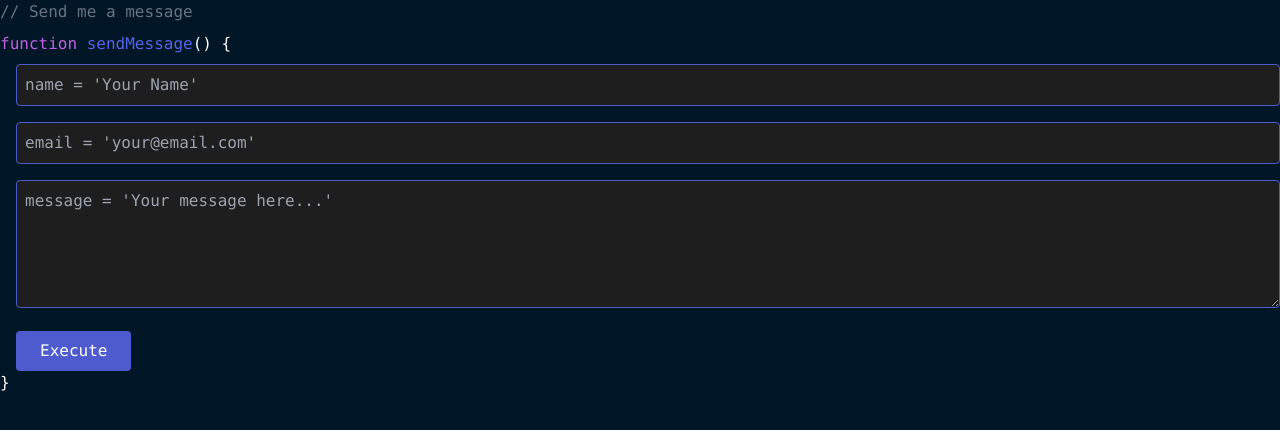
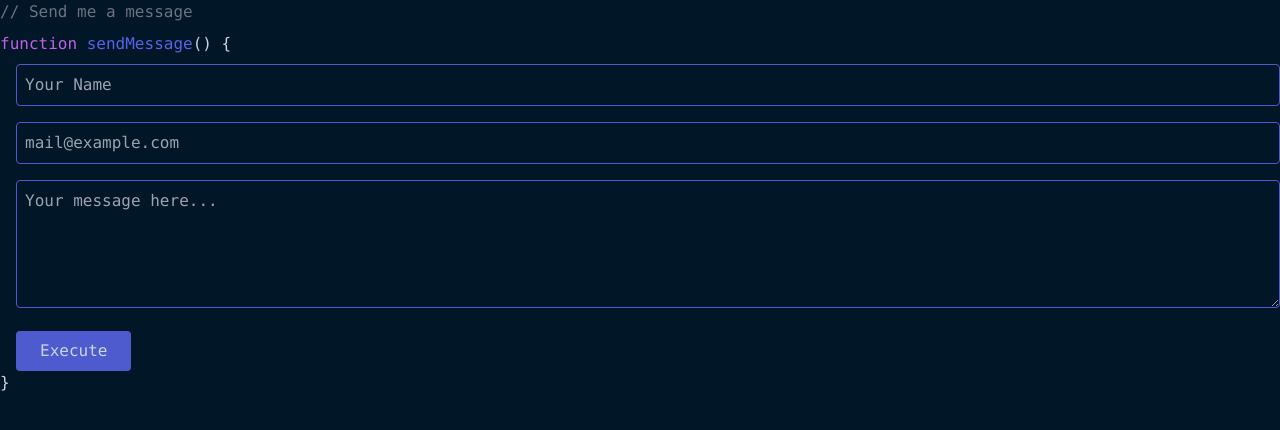
Before and after one commit to Kylendu/coba, a Next.js app: page /components/fragments/contact/contactForm in a window 1280 px wide. Shown: the top 430 px of the page. Built offline with nearby package versions, Linux system fonts and the light colour scheme.

Commit message:
modified contact

```diff
--- a/src/pages/components/fragments/contact/contactForm.jsx
+++ b/src/pages/components/fragments/contact/contactForm.jsx
@@ -5,31 +5,37 @@ const ContactForm = ({ onSubmit }) => {
       <div className="text-[#4D5BCE]">
         <span className="text-[#c161e4]">function </span>
         <span className="text-[#5565E8]">sendMessage</span>
-        <span className="text-white">() {"{"}</span>
+        <span className="text-slate-300">() {"{"}</span>
       </div>
       <form onSubmit={onSubmit} className="ml-4 space-y-4">
         <input
           type="text"
           name="name"
-          placeholder="name = 'Your Name'"
-          className="w-full bg-[#1E1E1E] border border-[#4D5BCE] p-2 rounded text-white"
+          placeholder="Your Name"
+          required
+          className="w-full bg-transparent border border-[#4D5BCE] p-2 rounded text-slate-300"
         />
         <input
           type="email"
           name="email"
-          placeholder="email = 'your@email.com'"
-          className="w-full bg-[#1E1E1E] border border-[#4D5BCE] p-2 rounded text-white"
+          required
+          placeholder="mail@example.com"
+          className="w-full bg-transparent border border-[#4D5BCE] p-2 rounded text-slate-300"
         />
         <textarea
           name="message"
-          placeholder="message = 'Your message here...'"
-          className="w-full bg-[#1E1E1E] border border-[#4D5BCE] p-2 rounded text-white h-32"
+          placeholder="Your message here..."
+          required
+          className="w-full bg-transparent border border-[#4D5BCE] p-2 rounded text-slate-300 h-32"
         ></textarea>
-        <button type="submit" className="bg-[#4D5BCE] text-white px-6 py-2 rounded hover:bg-[#3A4494]">
+        <button
+          type="submit"
+          className="bg-[#4D5BCE] text-slate-300 px-6 py-2 rounded hover:bg-[#3A4494]"
+        >
           Execute
         </button>
       </form>
-      <span className="text-white">{"}"}</span>
+      <span className="text-slate-300">{"}"}</span>
     </div>
   );
 };
--- a/src/pages/components/fragments/contact/contactInfo.jsx
+++ b/src/pages/components/fragments/contact/contactInfo.jsx
@@ -1,20 +1,20 @@
 const ContactInfo = ({ formData = {} }) => {
   return (
-    <div className="space-y-2">
+    <div className="space-y-1">
       <p className="text-gray-500">{`// Contact information`}</p>
       <div className="text-[#4D5BCE]">
         <span className="text-[#c161e4]">const </span>
         <span className="text-[#5565E8]">contactDetails</span>
-        <span className="text-white"> = </span>
+        <span className="text-slate-300"> = </span>
         <span className="text-[#FFA07A]">{"{"}</span>
       </div>
       <div className="ml-4">
         {Object.entries(formData).map(([key, value]) => (
           <div key={key} className="text-[#4D5BCE]">
             <span className="text-[#5565E8]">{key}</span>
-            <span className="text-white">: </span>
+            <span className="text-slate-300">: </span>
             <span className="text-[#FFA07A]">{`'${value}'`}</span>
-            <span className="text-white">,</span>
+            <span className="text-slate-300">,</span>
           </div>
         ))}
       </div>
```
